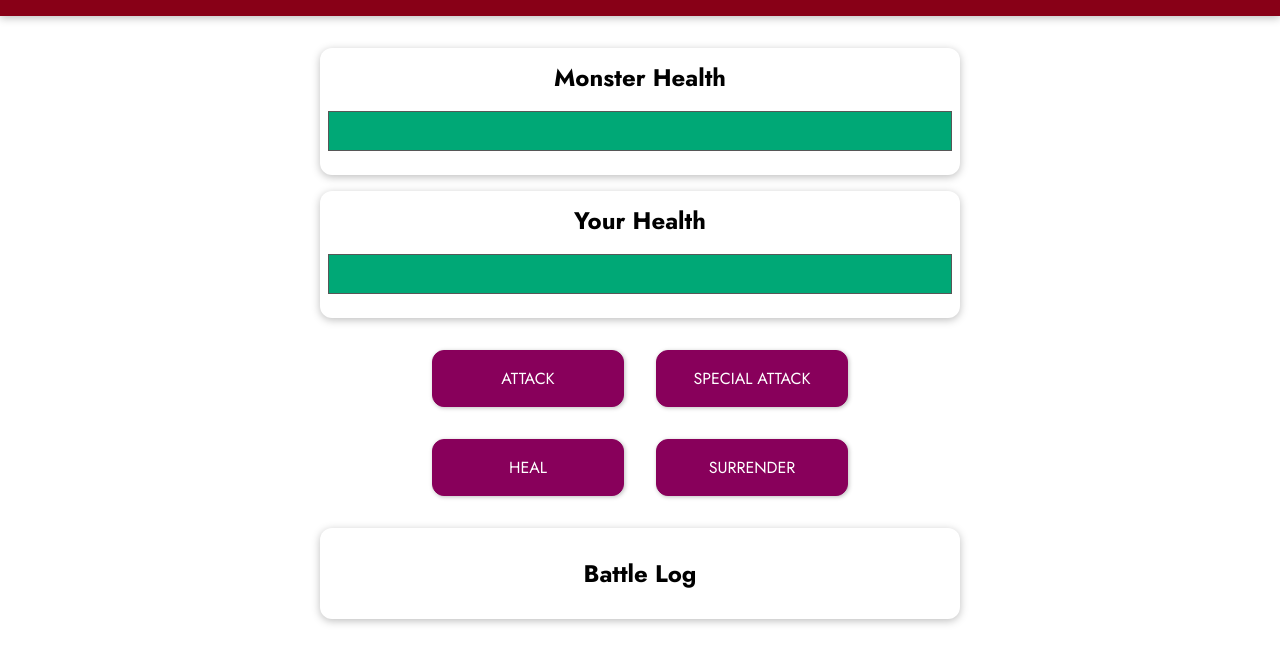
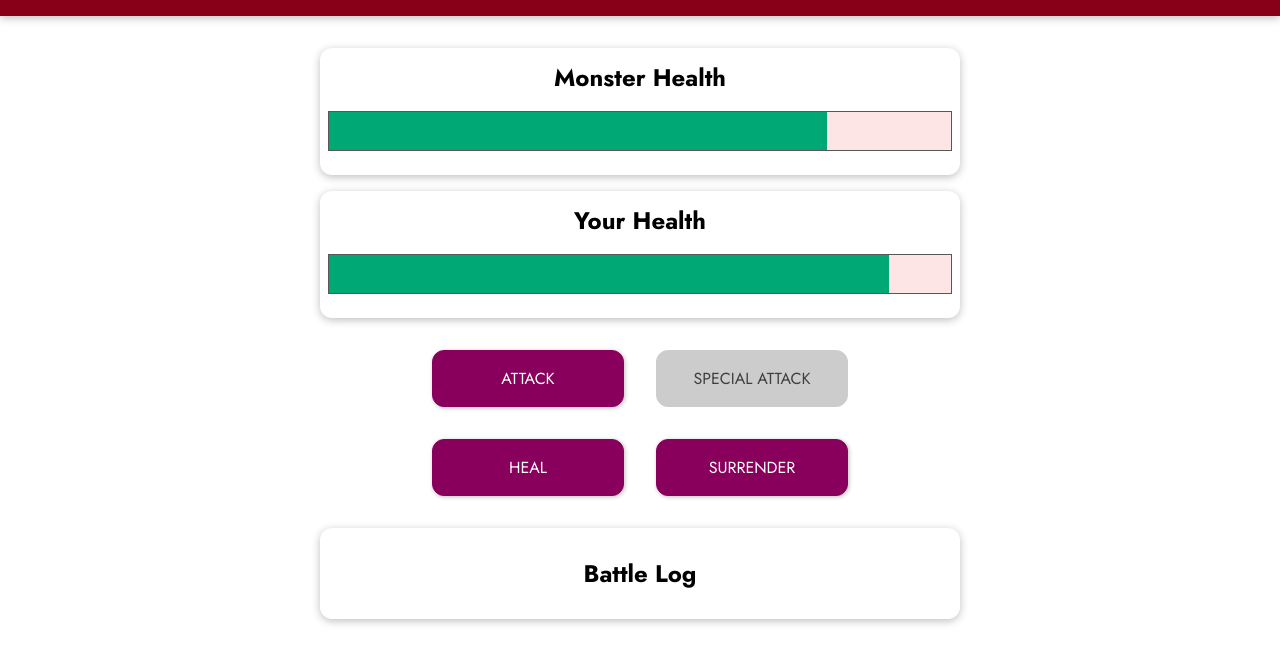
Before and after one commit to jesusmsr/vue-course, a plain HTML site: page prj-monster-01-starting-setup/index.html in a window 1280 px wide. Both pictures are taken after a click on the button "SPECIAL ATTACK". Drawn offline with nearby package versions, Linux system fonts and the light colour scheme.

Commit message:
special attack logic

```diff
--- a/prj-monster-01-starting-setup/app.js
+++ b/prj-monster-01-starting-setup/app.js
@@ -4,6 +4,7 @@ const app = Vue.createApp({
             monsterHp: 100,
             playerHp: 100,
             combatLog: [],
+            specialAttackCounter: 0,
         }
     },
     computed: {
@@ -16,10 +17,18 @@ const app = Vue.createApp({
             return {
                 width: this.playerHp + '%'
             }
+        },
+        specialAttackAvailable() {
+            if (this.specialAttackCounter > 0) {
+                return true;
+            } else if (this.specialAttackCounter == 0) {
+                return false;
+            }
         }
     },
     methods: {
         attackMonster() {
+            this.specialAttackCounter -= 1;
             const attackValue = Math.floor(Math.random() * (12 - 6)) + 5;
             this.monsterHp -= attackValue;
             this.combatLog.push('Atacao');
@@ -28,6 +37,12 @@ const app = Vue.createApp({
         attackPlayer() {
             const attackValue = Math.floor(Math.random() * (15 - 8)) + 5;
             this.playerHp -= attackValue
+        },
+        specialAttackMonster() {
+            this.specialAttackCounter = 3;
+            const attackValue = Math.floor(Math.random() * (30 - 12)) + 5;
+            this.monsterHp -= attackValue;
+            this.attackPlayer();
         }
     }
 });
--- a/prj-monster-01-starting-setup/index.html
+++ b/prj-monster-01-starting-setup/index.html
@@ -39,7 +39,8 @@
     </section>
     <section id="controls">
       <button @click="attackMonster">ATTACK</button>
-      <button>SPECIAL ATTACK</button>
+      <button :disabled="specialAttackAvailable"
+        @click="specialAttackMonster">SPECIAL ATTACK</button>
       <button>HEAL</button>
       <button>SURRENDER</button>
     </section>
```
